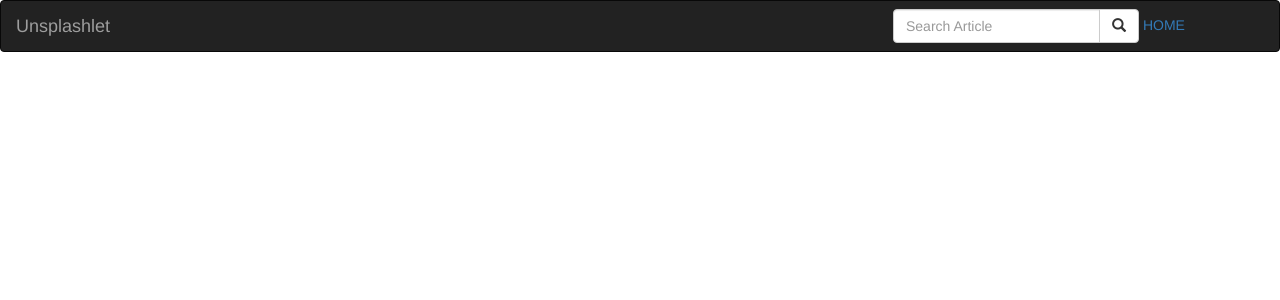
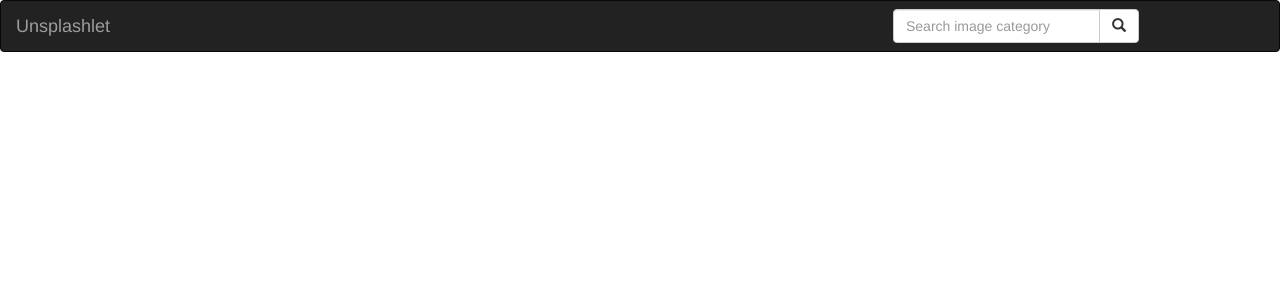
Before and after one commit to leskeylevy/unsplashlet, a Django app: page / in a window 1280 px wide. Shown: the top 300 px of the page. Run offline with Django 3.2, Linux system fonts and the light colour scheme; data that the repository does not hold is empty; some libraries are stand-ins or nearby versions.

Commit message:
created a search template to handdle the search requests

```diff
--- a/images/templates/navbar.html
+++ b/images/templates/navbar.html
@@ -10,12 +10,12 @@
         <form class="navbar-form" role="search" action="">
 
           <div class="input-group">
-            <input type="text" class="form-control" placeholder="Search Article" name="article">
+            <input type="text" class="form-control" placeholder="Search image category" name="article">
             <div class="input-group-btn">
               <button class="btn btn-default" type="submit"><i class="glyphicon glyphicon-search"></i></button>
             </div>
           </div>
-          <a href="{%url 'welcome'%}">HOME</a>
+          <!--<a href="{%url 'welcome'%}">HOME</a>-->
         </form>
       </div>
       <!-- search form end -->
```
Also changed, not shown: images/templates/search.html (added).
